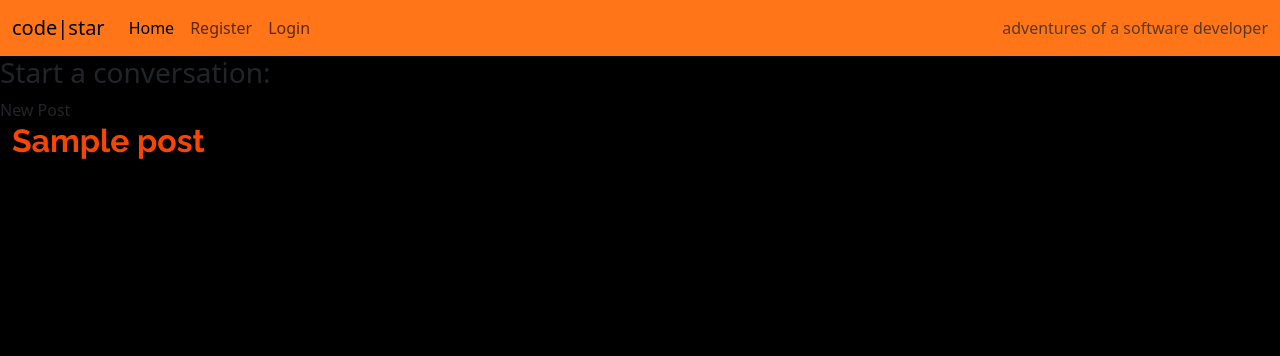
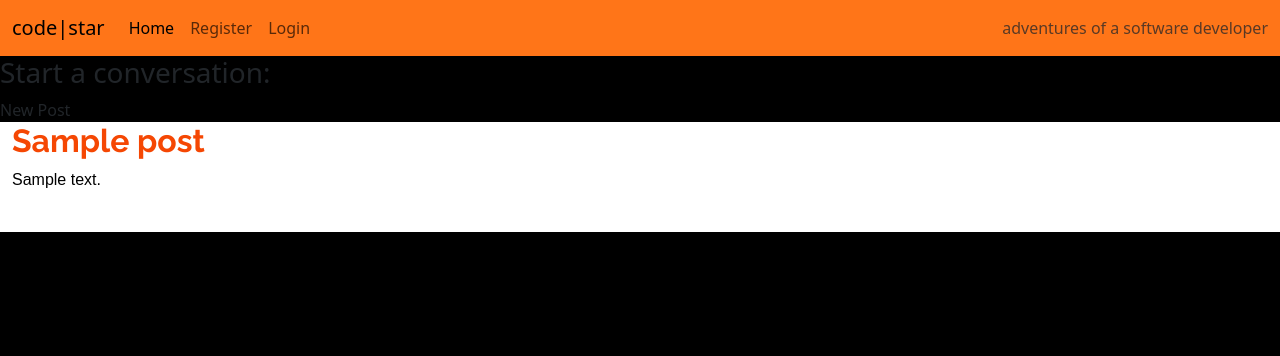
Before and after one commit to AlexDralur/revblog, a Django app: a page that uses templates/base.html in a window 1280 px wide. Shown: the top 356 px of the page. Run offline with Django 3.2, Linux system fonts and the light colour scheme; tables that the repository leaves empty hold one stand-in row (values such as "Sample post"); some libraries are stand-ins or nearby versions.

Commit message:
Add css code to posts_list.html file

```diff
--- a/static/css/style.css
+++ b/static/css/style.css
@@ -53,3 +53,7 @@ img {
 #navbar {
     background-color: #ff7518;
 }
+
+#post-details {
+    background-color: #fff;
+}
```
